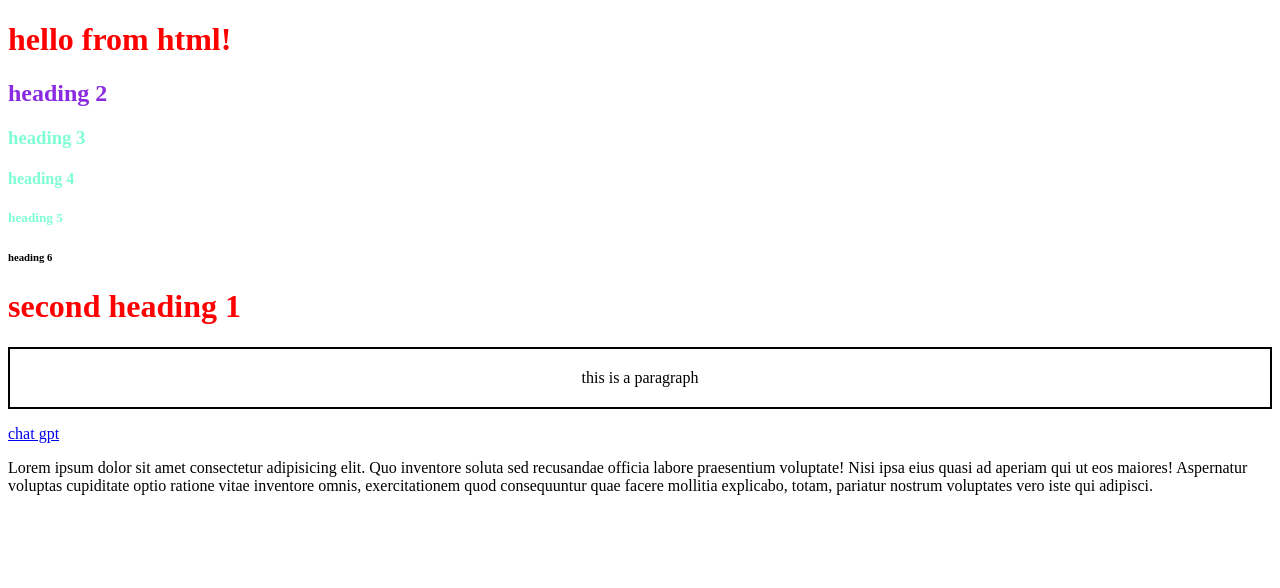
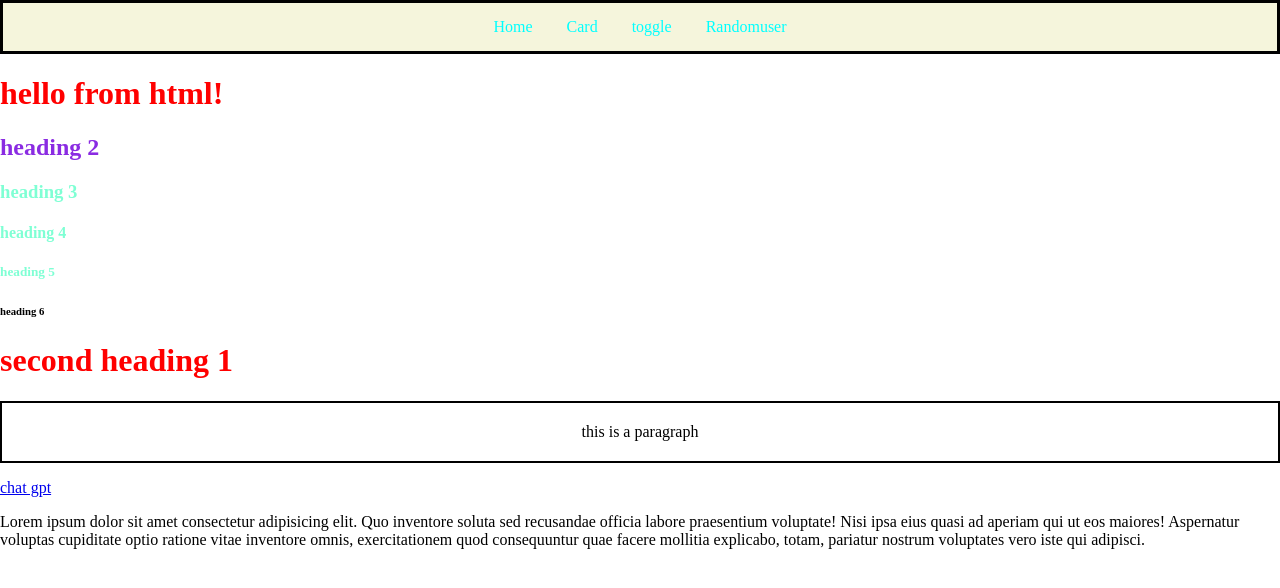
Before and after one commit to namaswithakantu/autosuggest, a website: page frontend/index.html in a window 1280 px wide. Drawn offline with Linux system fonts and the light colour scheme.

Commit message:
created navbar

```diff
--- a/frontend/css/index.css
+++ b/frontend/css/index.css
@@ -15,3 +15,27 @@
     text-align: center;
 
 }
+.navbar{
+    border: 3px;
+    border-style: solid;
+    border-color: black;
+    padding: 15px;
+    background-color: beige;
+    text-align: center;
+
+}
+
+.navbar a{
+    color: aqua;
+    padding: 15px;
+    text-decoration: none;
+}
+.navbar a:hover{
+    background-color: rgb(192, 97, 97);
+    color: aliceblue;
+
+}
+body{
+    margin: 0px;
+
+}
--- a/frontend/index.html
+++ b/frontend/index.html
@@ -7,6 +7,12 @@
     <link rel="stylesheet" href="css/index.css">
 </head>
 <body>
+    <div class="navbar">
+        <a href="">Home</a>
+        <a href="">Card</a>
+        <a href="">toggle</a>
+        <a href="">Randomuser</a>
+    </div>
     <h1>hello from html!</h1>
     <h2 id="heading-2"> heading 2</h2>
     <h3 class="heading">heading 3</h3>
```
